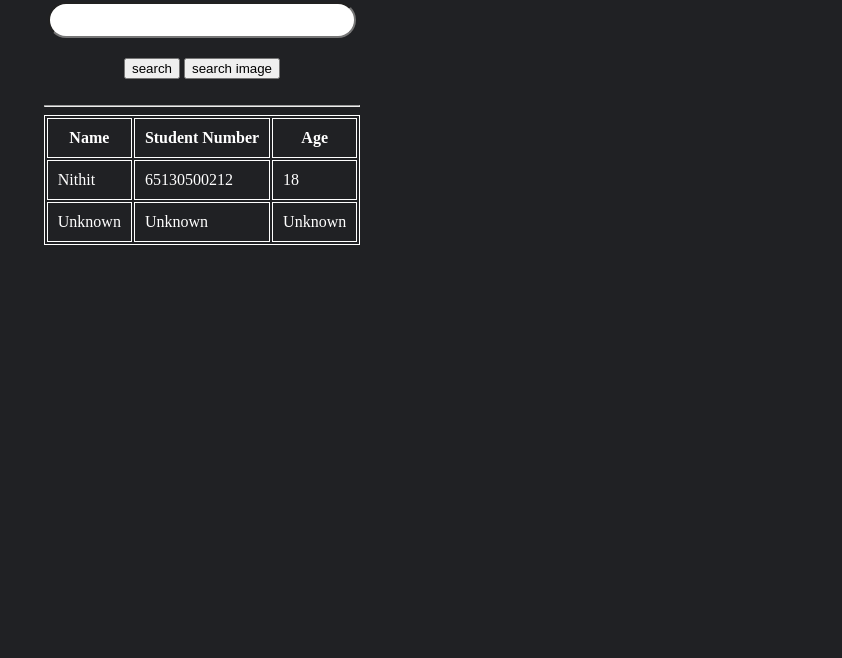
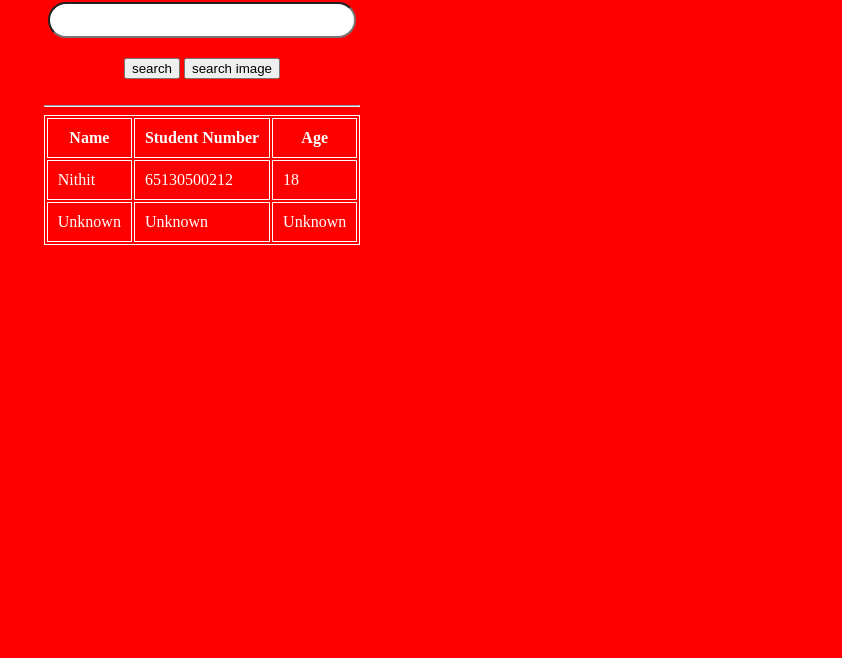
Before and after one commit to xXNeonKitsuneXx/CSC209, a plain HTML site: page CloneGoogle/index.html in a window 1280 px wide. Shown: the part 142-800 px from the top of the page, without its empty margins (438-1280 px from the left). Drawn offline with Linux system fonts and the light colour scheme.

Commit message:
I dont like black

```diff
--- a/CloneGoogle/index.css
+++ b/CloneGoogle/index.css
@@ -1,5 +1,5 @@
 body{
-    background-color: #202124;
+    background-color: red;
 }
 
 a{
```
